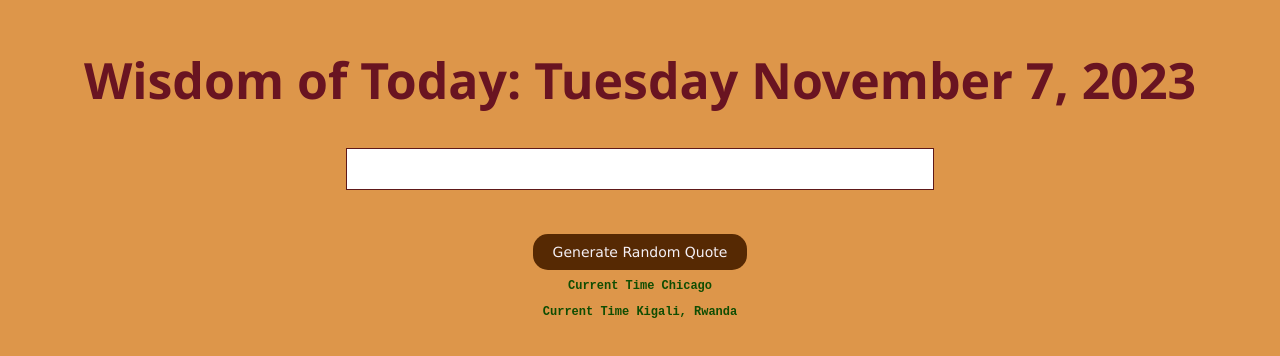
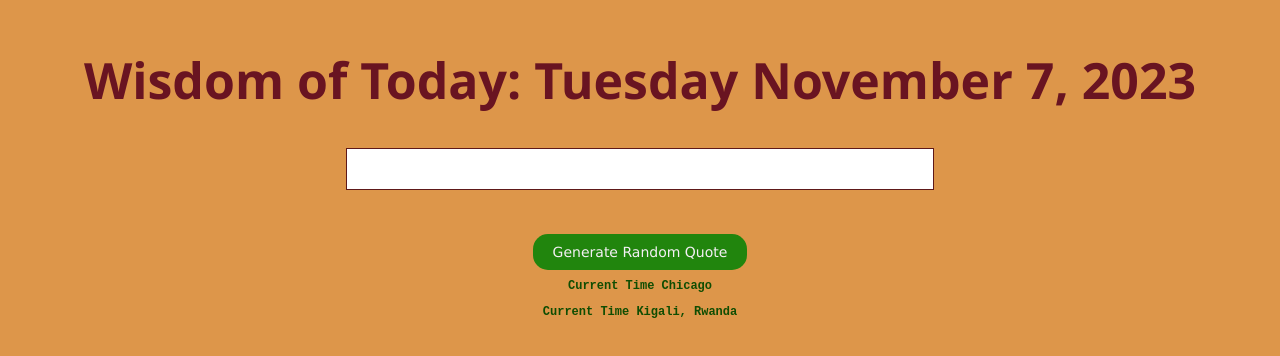
Before and after one commit to Lande21/RandomQuote, a React (Create React App) app: page / in a window 1280 px wide. Shown: the part 228-584 px from the top of the page. Built offline with nearby package versions, Linux system fonts and the light colour scheme; no server answers.

Commit message:
Newest updates

```diff
--- a/src/quotedisplay.css
+++ b/src/quotedisplay.css
@@ -1,7 +1,7 @@
 /* quoteDisplay.css */
 .button {
     padding: 10px 20px;
-    background-color: rgb(86, 41, 3);
+    background-color: rgb(33, 133, 13);
     border: none;
     border-radius: 15px;
     cursor: pointer;
```
